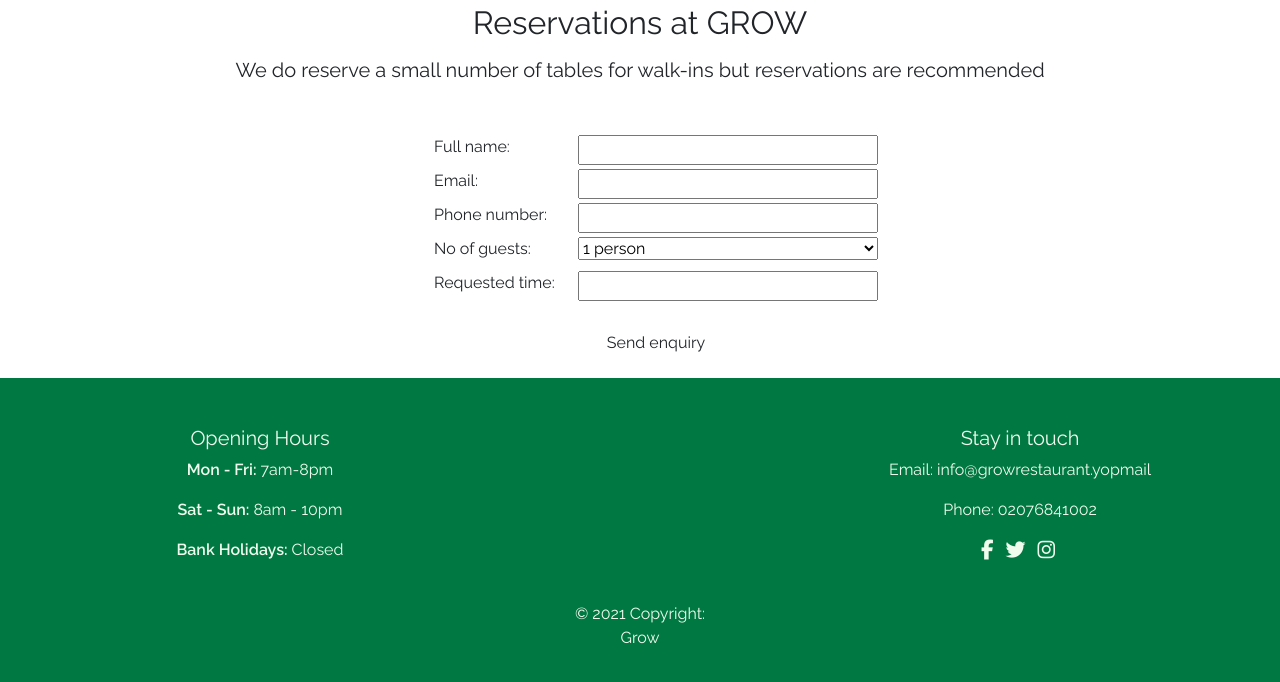
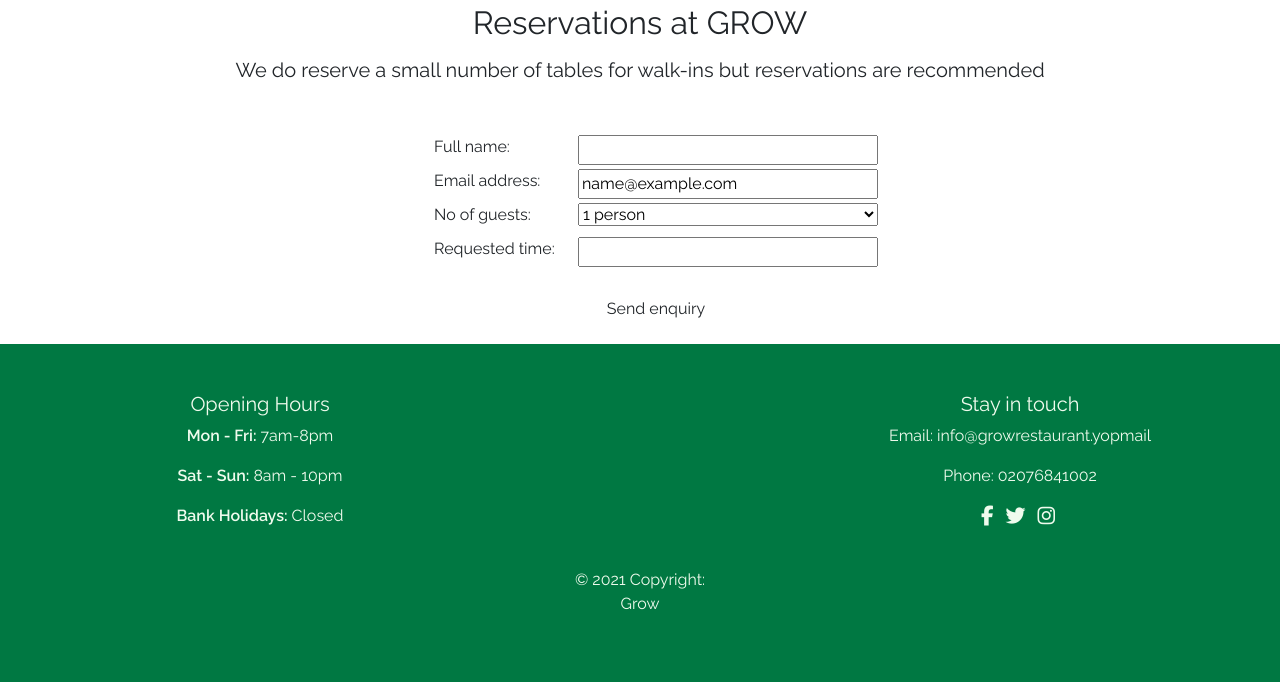
Before and after one commit to daisygunn/grow-restaurant, a Django app: page /reservations/ in a window 1280 px wide. Shown: the part 325-1007 px from the top of the page. After the commit the page ends 935 px from the top, so only its background shows below. Run offline with Django 3.2, Linux system fonts and the light colour scheme; the visitor is signed in with stand-in values (Sample User, id 1); some libraries are stand-ins or nearby versions.

Commit message:
Fix menu url links. Add code to pre-populate reservation form if the user is logged in.

```diff
--- a/menus/urls.py
+++ b/menus/urls.py
@@ -3,7 +3,7 @@ from django.urls import path, include
 from django.conf.urls import include, url
 
 urlpatterns = [
-    path('', views.menus, name='menus/'),
-    path('food_menu/', views.FoodMenu.as_view(), name='food_menu/'),
-    path('drinks_menu/', views.DrinksMenu.as_view(), name='drinks_menu/'),
+    path('', views.menus, name='menus'),
+    path('food_menu/', views.FoodMenu.as_view(), name='food_menu'),
+    path('drinks_menu/', views.DrinksMenu.as_view(), name='drinks_menu'),
 ]
--- a/reservations/models.py
+++ b/reservations/models.py
@@ -36,5 +36,5 @@ class Reservation(models.Model):
     status = models.CharField(
         max_length=10, choices=status_choices, default="pending")
 
-    # def __str__(self):
-    #     return self.reservation_id
+    def __str__(self):
+        return str(self.reservation_id)
--- a/reservations/views.py
+++ b/reservations/views.py
@@ -2,10 +2,11 @@ from django.shortcuts import render, get_object_or_404, reverse
 from django.views import generic, View
 from django.http import HttpResponseRedirect
 from django.contrib import messages
+from django.contrib.auth.models import User
 from django.template.context_processors import csrf
+from bootstrap_datepicker_plus import DateTimePickerInput
 from .models import Table, Customer, Reservation
 from .forms import CustomerForm, ReservationForm
-from bootstrap_datepicker_plus import DateTimePickerInput
 
 
 # Create your views here.
@@ -14,9 +15,31 @@ class ReservationsEnquiry(View):
 
     def get(self, request, *args, **kwargs):
 
+        customer_form = CustomerForm()
+        # reservation_form = ReservationForm(initial={'email': request.user.email})
+        reservation_form = ReservationForm()
+
+#       On SUbmit
+#       Check to see if there is availablity First
+#       check against reservation table for number of bookings already existing for date and time, reserved and confirmed not not deleted
+#       select count(*) from reservation where date = :date and time = :time and reservation =  (“confirmed”);
+#         {number}
+
+#       select count(*) from tables;
+#         {max 5}
+
+#       If number of reservation does not equal to number of rows in the seats table then
+#         #allow booking
+#         --Save CUstomer details to cutomer table, take the  running (primary key) id from there (store into variable)
+#         --then pushreservation data into reservation table and mark reservation trigger as 1 and confirmed as 0
+#         --
+#       else
+#         not allowed, suggest other dates
+#       end if
+
         return render(
             request, self.template_name,
-            {'customer_form': CustomerForm(), 'reservation_form': ReservationForm()}
+            {'customer_form': customer_form, 'reservation_form': reservation_form}
             )
 
 
--- a/templates/base.html
+++ b/templates/base.html
@@ -33,13 +33,13 @@
                         <a class="nav-link active" aria-current="page" href="{% url 'index' %}">Home</a>
                     </li>
                     <li class="nav-item dropdown">
-                        <a class="nav-link dropdown-toggle" href="{% url 'menus/' %}" id="navbarDropdown" role="button"
+                        <a class="nav-link dropdown-toggle" href="{% url 'menus' %}" id="navbarDropdown" role="button"
                             data-bs-toggle="dropdown" aria-expanded="false">
                             Menus
                         </a>
                         <ul class="dropdown-menu" aria-labelledby="navbarDropdown">
-                            <li><a class="dropdown-item" href="{% url 'food_menu/' %}">Food</a></li>
-                            <li><a class="dropdown-item" href="{% url 'drinks_menu/' %}">Drinks</a></li>
+                            <li><a class="dropdown-item" href="{% url 'food_menu' %}">Food</a></li>
+                            <li><a class="dropdown-item" href="{% url 'drinks_menu' %}">Drinks</a></li>
                             <li>
                                 <!-- <hr class="dropdown-divider">
                             </li>
--- a/templates/index.html
+++ b/templates/index.html
@@ -31,7 +31,7 @@
                 <div class="col-sm-6 text-center">
                     <div>
                         <img src="{% static 'images/menus-image.jpg' %}" class="img-thumbnail" alt="">
-                        <a href="{% url 'menus/' %}" class="page-link">
+                        <a href="{% url 'menus' %}" class="page-link">
                             <h3>Menus</h3>
                         </a>
                     </div>
--- a/templates/reservations.html
+++ b/templates/reservations.html
@@ -18,11 +18,25 @@
     <div class="row">
         <div class="col-sm-3"></div>
         <div class="col-sm-6">
-            <form action="{% url 'reservations' %}" method="POST">
-
+            <form method="POST">
+                <!-- action="{% url 'reservations' %}" -->
                 <ul class="full-form">
                     {% csrf_token %}
+                    {% if user.is_authenticated %}
+                    <li>
+                        <label for="full_name">Full name:</label>
+                        <input type="full_name" value="{{ user.name }}"/>
+                    </li>
+                    <li>
+                        <label for="email">Email address:</label>
+                        <input type="email" value="{{ user.email }}"/>
+                    </li>
+                    {% else %}
+
                     {{ customer_form.as_ul}}
+
+                    {% endif %}
+
                     {{ reservation_form.as_ul }}
 
                     <button type="submit" class="button btn-outline-success mt-4 text-center submit-button">Send enquiry</button>
```
